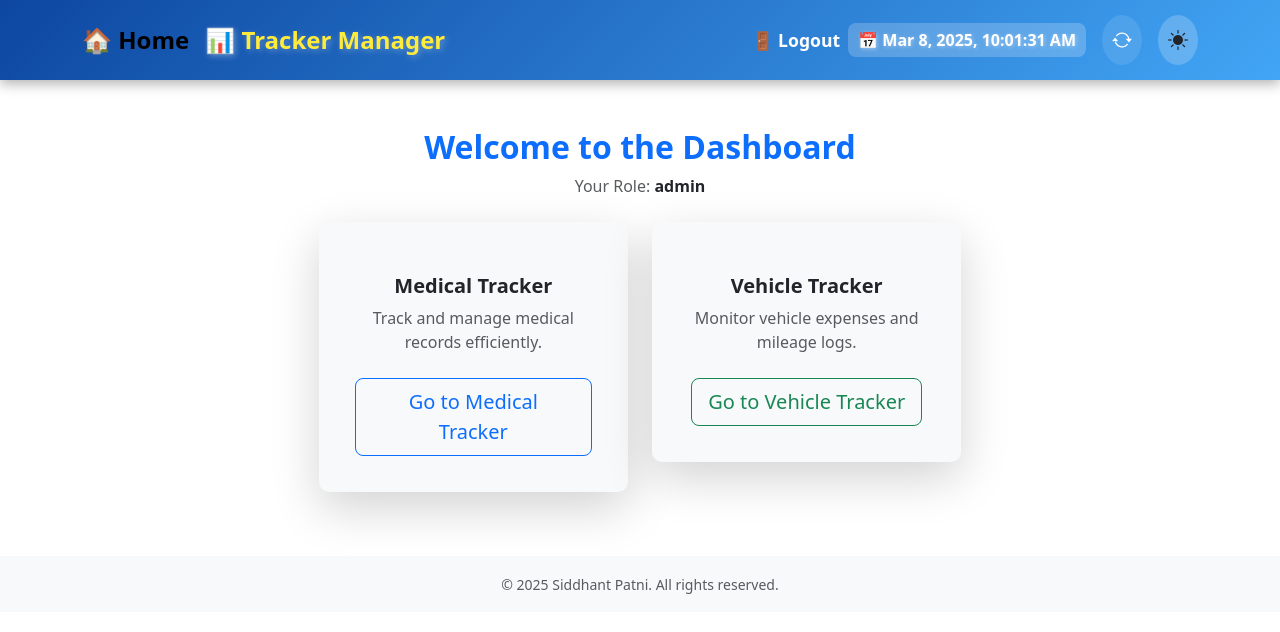
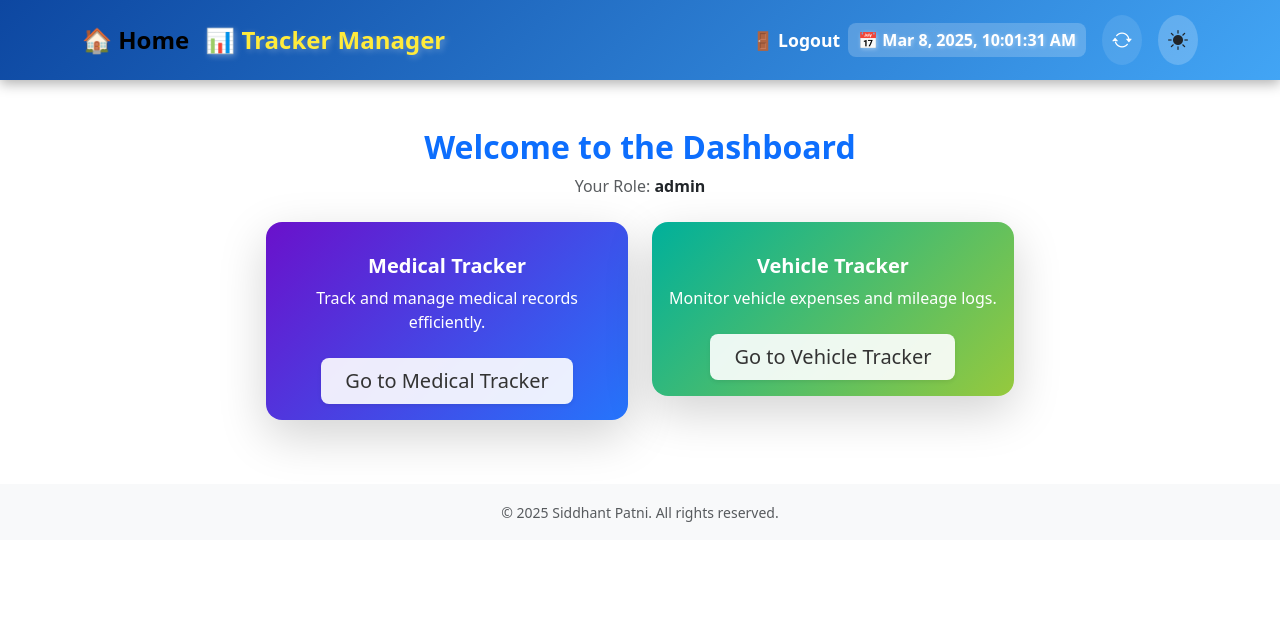
Before and after one commit to siddhantpatni0407/angular-tracker-manager-ui, an Angular app: page /dashboard in a window 1280 px wide. Shown: the top 632 px of the page. Built offline with nearby package versions, Linux system fonts and the light colour scheme; sample sign-in values are in the browser's storage.

Commit message:
Dashboard enhancements
Dashboard enhancements

```diff
--- a/src/app/components/dashboard/dashboard.component.css
+++ b/src/app/components/dashboard/dashboard.component.css
@@ -1,7 +1,42 @@
-.container {
-    max-width: 800px;
-  }
-  .card {
-    border-radius: 10px;
-    padding: 20px;
-  }
+/* Gradient Backgrounds */
+.gradient-blue {
+  background: linear-gradient(135deg, #6a11cb, #2575fc);
+}
+
+.gradient-green {
+  background: linear-gradient(135deg, #00b09b, #96c93d);
+}
+
+/* Hover Effect */
+.hover-effect {
+  transition: transform 0.3s ease, box-shadow 0.3s ease;
+}
+
+.hover-effect:hover {
+  transform: translateY(-5px);
+  box-shadow: 0 10px 20px rgba(0, 0, 0, 0.2);
+}
+
+/* Card Styling */
+.tracker-card {
+  border: none;
+  border-radius: 15px;
+  overflow: hidden;
+}
+
+/* Button Styling */
+.btn-light {
+  background-color: rgba(255, 255, 255, 0.9);
+  border: none;
+  color: #333;
+  transition: background-color 0.3s ease;
+}
+
+.btn-light:hover {
+  background-color: rgba(255, 255, 255, 1);
+}
+
+/* Animation */
+.animate__animated {
+  animation-duration: 1s;
+}
--- a/src/app/components/dashboard/dashboard.component.html
+++ b/src/app/components/dashboard/dashboard.component.html
@@ -11,14 +11,19 @@
 
     <!-- Medical Tracker Card -->
     <div class="col-md-5 mb-3">
-      <div class="card shadow-lg border-0 bg-light animate__animated animate__fadeInUp">
-        <div class="card-body text-center">
-          <div class="text-primary mb-3">
+      <div
+        class="card tracker-card gradient-blue shadow-lg rounded-4 border-0 hover-effect animate__animated animate__fadeInUp"
+      >
+        <div class="card-body text-center text-white">
+          <div class="mb-3">
             <i class="fas fa-notes-medical fa-3x"></i>
           </div>
           <h5 class="card-title fw-bold">Medical Tracker</h5>
-          <p class="card-text text-muted">Track and manage medical records efficiently.</p>
-          <button class="btn btn-outline-primary btn-lg mt-2" (click)="navigateToMedicalTracker()">
+          <p class="card-text">Track and manage medical records efficiently.</p>
+          <button
+            class="btn btn-light btn-lg mt-2 shadow-sm px-4"
+            (click)="navigateToMedicalTracker()"
+          >
             <i class="fas fa-arrow-right"></i> Go to Medical Tracker
           </button>
         </div>
@@ -27,14 +32,19 @@
 
     <!-- Vehicle Tracker Card -->
     <div class="col-md-5 mb-3">
-      <div class="card shadow-lg border-0 bg-light animate__animated animate__fadeInUp animate__delay-1s">
-        <div class="card-body text-center">
-          <div class="text-success mb-3">
+      <div
+        class="card tracker-card gradient-green shadow-lg rounded-4 border-0 hover-effect animate__animated animate__fadeInUp animate__delay-1s"
+      >
+        <div class="card-body text-center text-white">
+          <div class="mb-3">
             <i class="fas fa-car fa-3x"></i>
           </div>
           <h5 class="card-title fw-bold">Vehicle Tracker</h5>
-          <p class="card-text text-muted">Monitor vehicle expenses and mileage logs.</p>
-          <button class="btn btn-outline-success btn-lg mt-2" (click)="navigateToVehicleTracker()">
+          <p class="card-text">Monitor vehicle expenses and mileage logs.</p>
+          <button
+            class="btn btn-light btn-lg mt-2 shadow-sm px-4"
+            (click)="navigateToVehicleTracker()"
+          >
             <i class="fas fa-arrow-right"></i> Go to Vehicle Tracker
           </button>
         </div>
@@ -48,7 +58,7 @@
   <div class="container mt-4 text-center">
     <h2 class="text-danger fw-bold">Access Denied</h2>
     <p class="text-muted">You must be logged in to access the dashboard.</p>
-    <button class="btn btn-danger btn-lg" (click)="redirectToLogin()">
+    <button class="btn btn-danger btn-lg shadow-sm" (click)="redirectToLogin()">
       <i class="fas fa-sign-in-alt"></i> Go to Login
     </button>
   </div>
--- a/src/app/components/dashboard/dashboard.component.ts
+++ b/src/app/components/dashboard/dashboard.component.ts
@@ -11,36 +11,61 @@ import { RouterModule } from '@angular/router';
   styleUrls: ['./dashboard.component.css'],
 })
 export class DashboardComponent implements OnInit {
-  userRole: string = '';
+  userRole: string = 'Guest'; // Default role
 
   constructor(private router: Router) {}
 
   ngOnInit(): void {
-    const isLoggedIn = !!sessionStorage.getItem('authToken');
+    this.checkAuthentication();
+  }
 
-    if (!isLoggedIn) {
-      this.router.navigate(['/login']);
+  /**
+   * Checks if the user is authenticated and sets the role accordingly.
+   * Redirects to login page if not authenticated.
+   */
+  private checkAuthentication(): void {
+    const authToken = sessionStorage.getItem('authToken');
+
+    if (!authToken) {
+      this.redirectToLogin();
     } else {
       this.userRole = sessionStorage.getItem('userRole') || 'Guest';
     }
   }
 
+  /**
+   * Navigates to Medical Tracker page.
+   */
   navigateToMedicalTracker(): void {
-    this.router.navigate(['/medical-tracker']); // ✅ Update route accordingly
+    this.router.navigate(['/medical-tracker']);
   }
 
+  /**
+   * Navigates to Vehicle Tracker page.
+   */
   navigateToVehicleTracker(): void {
-    this.router.navigate(['/vehicle-tracker']); // ✅ Update route accordingly
+    this.router.navigate(['/vehicle-tracker']);
   }
 
+  /**
+   * Handles admin reports viewing.
+   */
   viewReports(): void {
     console.log('Admin reports button clicked!');
+    // Future implementation can go here
   }
 
+  /**
+   * Handles user-specific reports viewing.
+   */
   viewUserReports(): void {
     console.log('User reports button clicked!');
+    // Future implementation can go here
   }
 
+  /**
+   * Redirects the user to the login page.
+   */
   redirectToLogin(): void {
     this.router.navigate(['/login']);
   }
```
